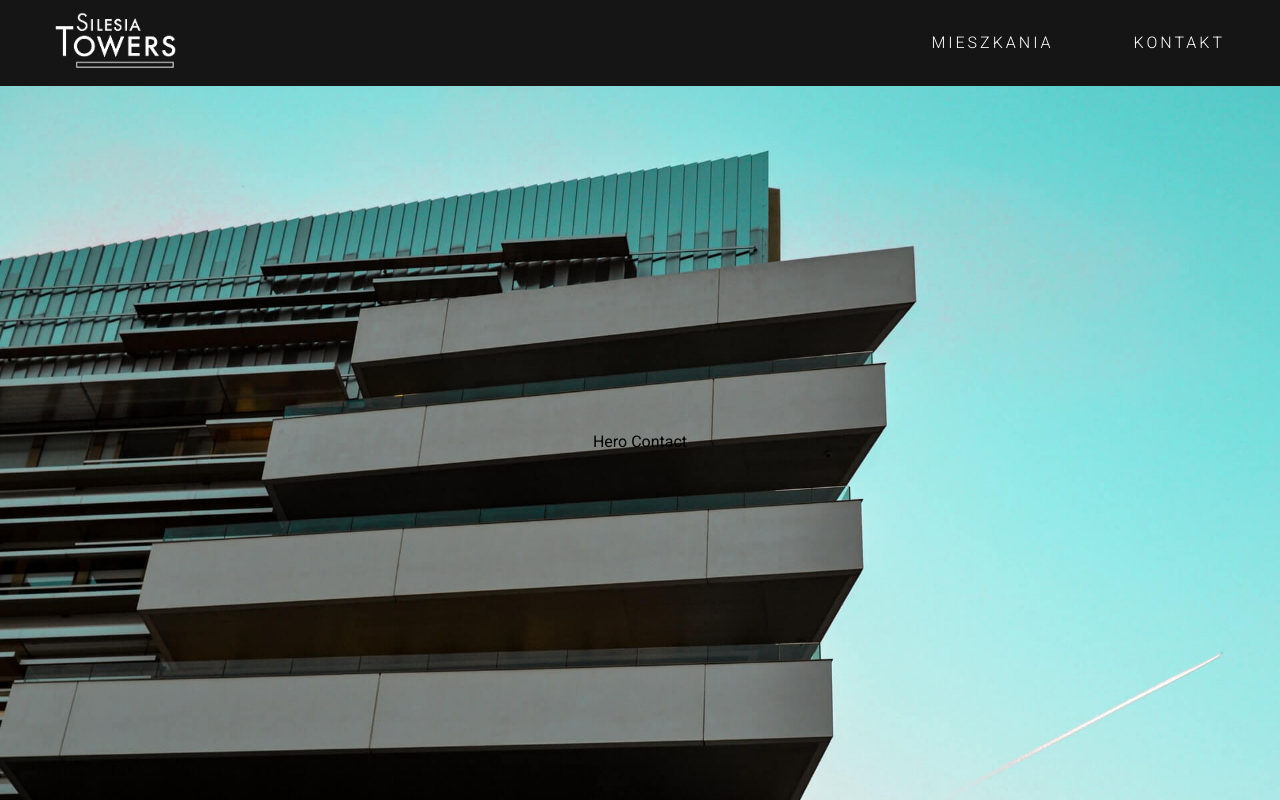
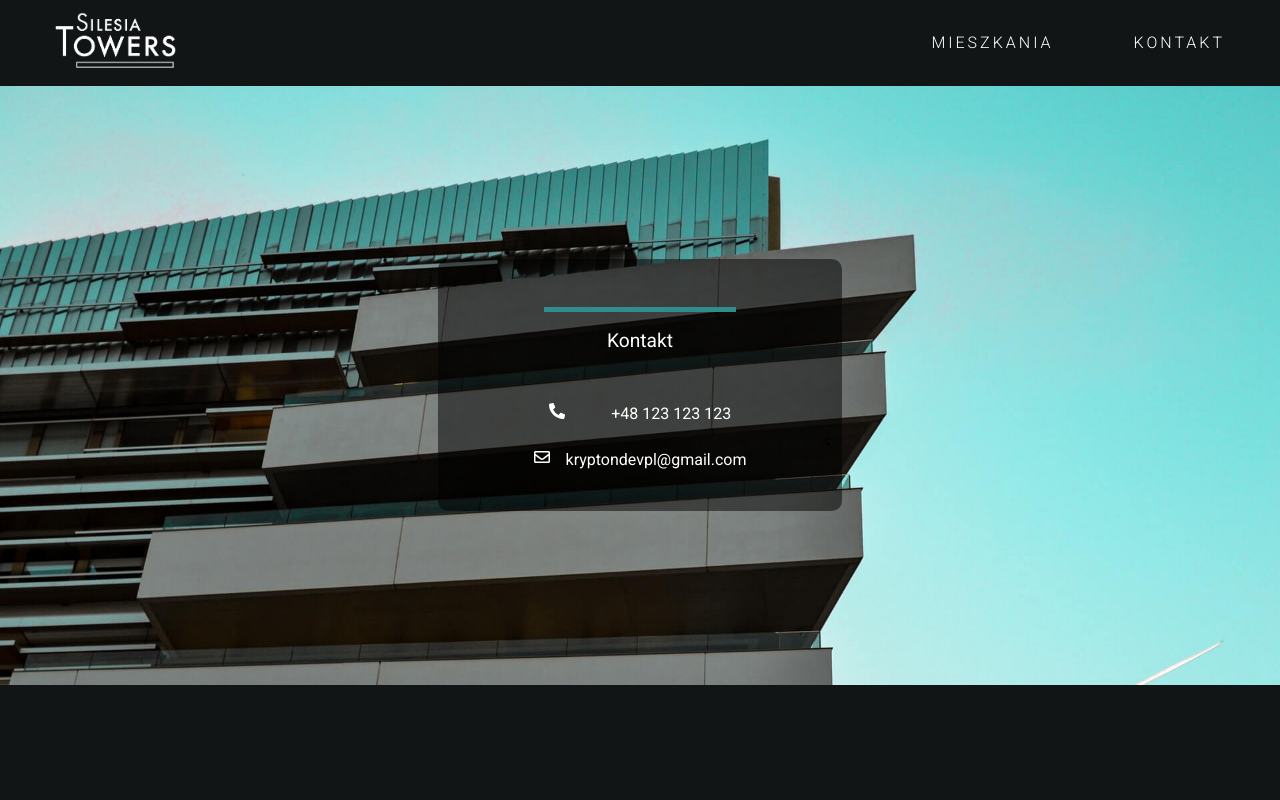
Before and after one commit to kryptondv/silesia-towers, a React (Create React App) app: page /kontakt in a window 1280 px wide. Built offline with nearby package versions, Linux system fonts and the light colour scheme.

Commit message:
update hero and banner on all pages

```diff
--- a/src/pages/Apartments.js
+++ b/src/pages/Apartments.js
@@ -1,14 +1,21 @@
-import React from 'react'
-import Hero from '../components/Hero'
+import React from 'react';
+import { Link } from 'react-router-dom';
+import Hero from '../components/Hero';
+import Banner from '../components/Banner';
+
 
 const Apartments = () => {
   return (
     <>
       <Hero bg="apartments">
-        mieszkania
+        <Banner title="Oferta" subtitle="Wybierz swoje mieszkanie">
+          <Link to="/" className="btn">
+            Powrót do strony głównej
+          </Link>
+        </Banner>
       </Hero>
     </>
-  )
+  );
 }
 
 export default Apartments
--- a/src/pages/Contact.js
+++ b/src/pages/Contact.js
@@ -1,14 +1,27 @@
-import React from 'react'
+import React from 'react';
 import Hero from '../components/Hero';
+import Banner from '../components/Banner';
+import { FaPhoneAlt, FaRegEnvelope } from 'react-icons/fa';
+
 
 const Contact = () => {
   return (
     <>
       <Hero bg="main">
-        Hero Contact
+        <Banner subtitle="Kontakt">
+          <div className="contact">
+            <a className="contact__item" href="tel:5551234567">
+              <FaPhoneAlt className="contact__icon" /> +48 123 123 123
+            </a>
+            <a className="contact__item" href="mailto: kryptondevpl@gmail.com">
+              <FaRegEnvelope className="contact__icon" />
+              kryptondevpl@gmail.com
+            </a>
+          </div>
+        </Banner>
       </Hero>
     </>
-  )
+  );
 }
 
 export default Contact
--- a/src/pages/Error.js
+++ b/src/pages/Error.js
@@ -1,14 +1,20 @@
 import React from 'react'
+import { Link } from 'react-router-dom';
 import Hero from '../components/Hero';
+import Banner from '../components/Banner';
 
 const Error = () => {
   return (
     <>
       <Hero bg="main">
-        Hero Error
+        <Banner title="404" subtitle="Nie znaleziono strony">
+          <Link to="/" className="btn">
+            Powrót do strony głównej
+          </Link>
+        </Banner>
       </Hero>
     </>
-  )
+  );
 }
 
 export default Error
--- a/src/styles/_baner.scss
+++ b/src/styles/_baner.scss
@@ -8,7 +8,7 @@
   max-width: 90%;
 
   &__title {
-    font-size: 4rem;
+    font-size: 3rem;
     animation: fadeUp .5s ease-out forwards;
     letter-spacing: $mainSpacing;
     font-weight: 400;
--- a/src/styles/_base.scss
+++ b/src/styles/_base.scss
@@ -10,4 +10,5 @@ body {
   font-family: 'Roboto', sans-serif;
   line-height: 1.4;
   margin-top: 85px;
+  background: $mainBlack;
 }
--- /dev/null
+++ b/src/styles/_contact.scss
@@ -0,0 +1,19 @@
+.contact {
+  margin-top: 3rem;
+
+  &__item {
+  display: block;
+  color: $mainWhite;
+  text-decoration: none;
+  margin-bottom: 0.5rem;
+  display: flex;
+  justify-content: space-around;
+  margin-top: 1.5rem;
+
+  }
+
+  &__icon {
+    margin-right: 1rem;
+  }
+
+}
--- a/src/styles/_hero.scss
+++ b/src/styles/_hero.scss
@@ -1,5 +1,5 @@
 .hero {
-  min-height: calc(100vh - 85px);
+  min-height: 75vh;
   display: flex;
   align-items: center;
   justify-content: center;
--- a/src/styles/_variables.scss
+++ b/src/styles/_variables.scss
@@ -1,6 +1,6 @@
 $primaryColor: #308D8D;
 $mainWhite: #fff;
 $offWhite: #f7f7f7;
-$mainBlack: #151515;
+$mainBlack: #111515;
 $mainTransition: all 0.3s ease;
 $mainSpacing: 3px;
--- a/src/styles/index.scss
+++ b/src/styles/index.scss
@@ -5,3 +5,4 @@
 @import './hero';
 @import './baner';
 @import './button';
+@import './contact';
```
